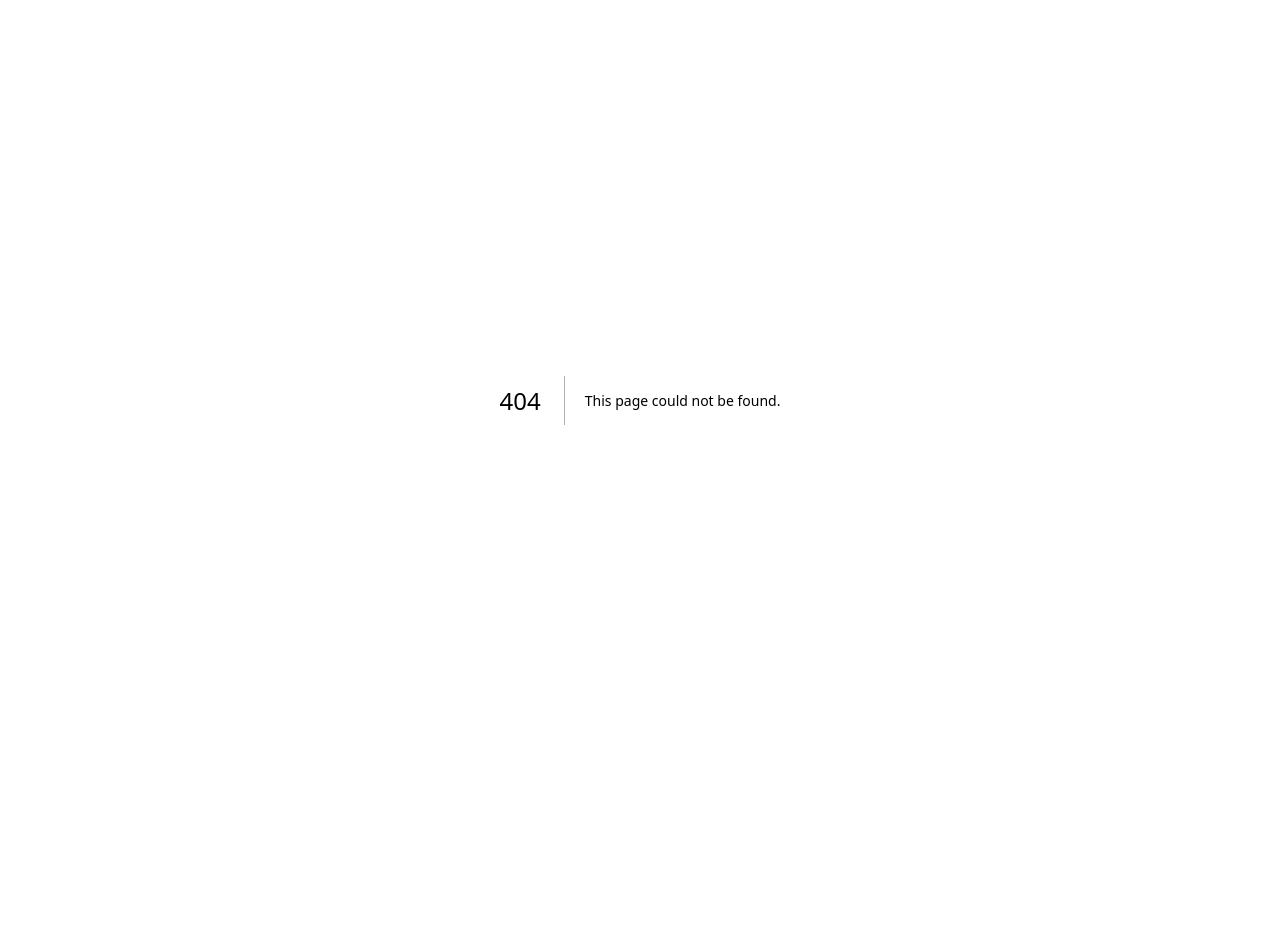
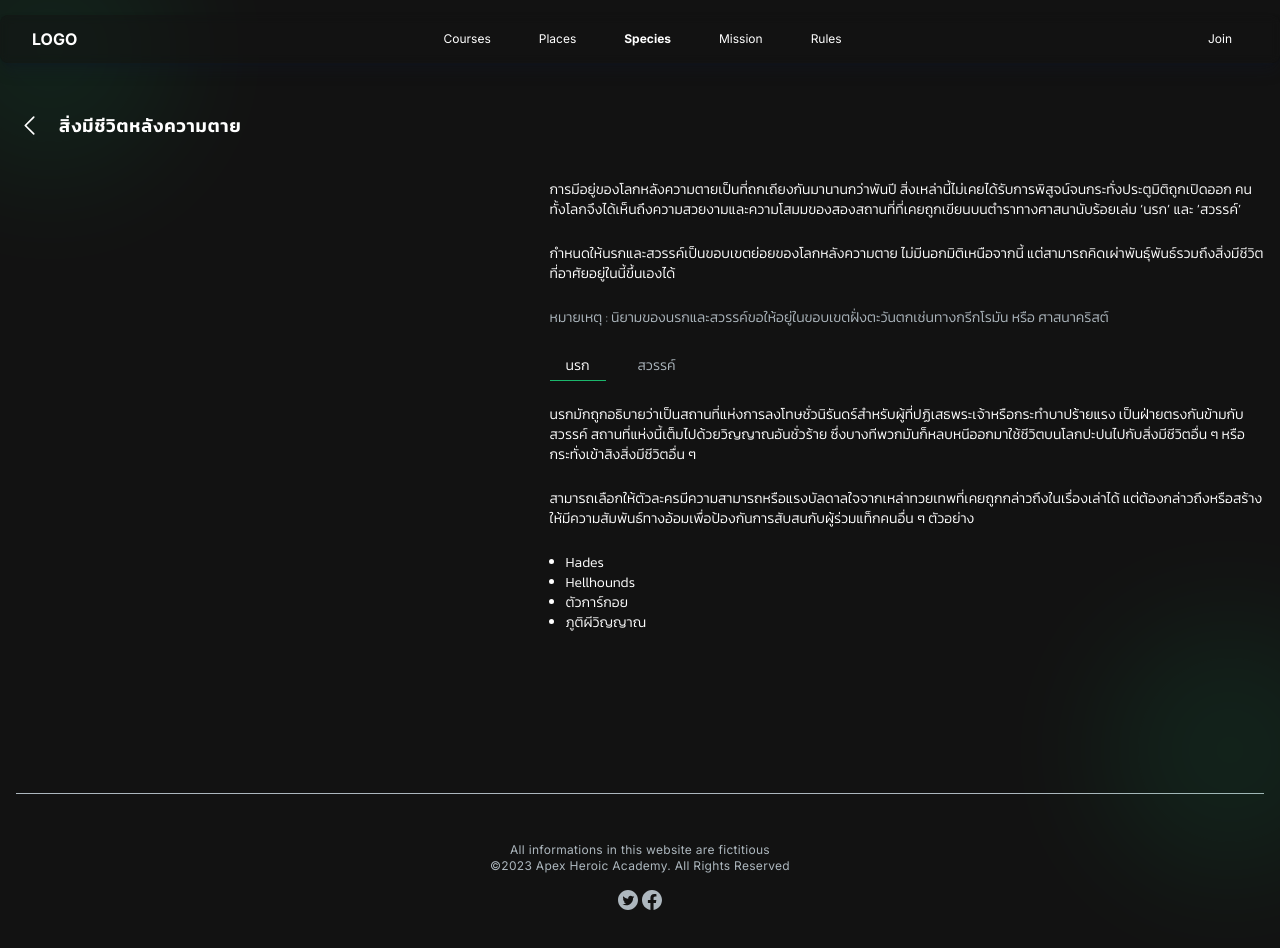
Before and after one commit to SutheeraP/AHA_AU, a Next.js app in the folder aha_au/: page /species/afterdeath in a window 1280 px wide. Before the commit this address had no page. Shown: the top 948 px of the page. Before the commit the page ends 800 px from the top, so only its background shows below. Built offline with nearby package versions, Linux system fonts and the light colour scheme.

Commit message:
afterdeath

```diff
--- /dev/null
+++ b/aha_au/src/app/species/afterdeath/page.js
@@ -0,0 +1,131 @@
+"use client";
+
+import React, { useState } from "react";
+import Navbar from "@/app/component/Navbar";
+import GreenBlur from "@/app/component/GreenBlur";
+import BackContent from "@/app/component/BackContent";
+import Footer from "@/app/component/Footer";
+
+export default function page() {
+  const [selectedID, setSelectedID] = useState(1);
+  const data = [
+    {
+      label: "นรก",
+      id: 1,
+      content: (
+        <div className="flex flex-col gap-6">
+          <div>
+            นรกมักถูกอธิบายว่าเป็นสถานที่แห่งการลงโทษชั่วนิรันดร์สำหรับผู้ที่ปฏิเสธพระเจ้าหรือกระทำบาปร้ายแรง
+            เป็นฝ่ายตรงกันข้ามกับสวรรค์
+            สถานที่แห่งนี้เต็มไปด้วยวิญญาณอันชั่วร้าย
+            ซึ่งบางทีพวกมันก็หลบหนีออกมาใช้ชีวิตบนโลกปะปนไปกับสิ่งมีชีวิตอื่น ๆ
+            หรือกระทั่งเข้าสิงสิ่งมีชีวิตอื่น ๆ
+          </div>
+          <div>
+            สามารถเลือกให้ตัวละครมีความสามารถหรือแรงบัลดาลใจจากเหล่าทวยเทพที่เคยถูกกล่าวถึงในเรื่องเล่าได้
+            แต่ต้องกล่าวถึงหรือสร้างให้มีความสัมพันธ์ทางอ้อมเพื่อป้องกันการสับสนกับผู้ร่วมแท็กคนอื่น
+            ๆ ตัวอย่าง
+          </div>
+          <ul className="list-disc pl-4">
+            <li>Hades</li>
+            <li>Hellhounds</li>
+            <li>ตัวการ์กอย</li>
+            <li>ภูติผีวิญญาณ</li>
+          </ul>
+        </div>
+      ),
+    },
+    {
+      label: "สวรรค์",
+      id: 2,
+      content: (
+        <div className="flex flex-col gap-4">
+          <div>
+            สวรรค์ถือเป็นจุดหมายปลายทางสูงสุดสำหรับดวงวิญญาณของผู้ศรัทธาเนื่องจากจะได้รับใช้พระเจ้าในโลกหลังความตาย
+            นับว่าเป็นสถานที่แห่งความยินดี ความสงบ
+            และความปราศจากทุกข์ชั่วนิรันดร์ บนสวรรค์เต็มไปด้วยความรื่นเริง
+            เสียงดนตรี และธรรมชาติที่น่าอภิรมย์
+          </div>
+          <div>
+            สามารถเลือกให้ตัวละครมีความสามารถหรือแรงบัลดาลใจจากเหล่าทวยเทพที่เคยถูกกล่าวถึงในเรื่องเล่าได้
+            แต่ต้องกล่าวถึงหรือสร้างให้มีความสัมพันธ์ทางอ้อมเพื่อป้องกันการสับสนกับผู้ร่วมแท็กคนอื่น
+            ๆ ตัวอย่าง
+          </div>
+          <ul className="list-disc pl-4">
+            <li>นางฟ้า หรือ เทวดา</li>
+            <li>คิวปิด</li>
+            <li>ลูกหลานเทพซุส</li>
+          </ul>
+        </div>
+      ),
+    },
+  ];
+
+  const handleChange = (id) => {
+    setSelectedID(id);
+  };
+
+  const thiscontent = (
+    <div>
+      <div className="grid grid-cols-1 md:grid-cols-5 gap-8 text-xs md:text-sm font-light">
+        <div className="col-span-2"></div>
+        <div className="col-span-3">
+          <div className="flex flex-col gap-6">
+            <div>
+              การมีอยู่ของโลกหลังความตายเป็นที่ถกเถียงกันมานานกว่าพันปี
+              สิ่งเหล่านี้ไม่เคยได้รับการพิสูจน์จนกระทั่งประตูมิติถูกเปิดออก
+              คนทั้งโลกจึงได้เห็นถึงความสวยงามและความโสมมของสองสถานที่ที่เคยถูกเขียนบนตำราทางศาสนานับร้อยเล่ม
+              ‘นรก’ และ ‘สวรรค์’
+            </div>
+            <div>
+              กำหนดให้นรกและสวรรค์เป็นขอบเขตย่อยของโลกหลังความตาย
+              ไม่มีนอกมิติเหนือจากนี้
+              แต่สามารถคิดเผ่าพันธุ์พันธ์รวมถึงสิ่งมีชีวิตที่อาศัยอยู่ในนี้ขึ้นเองได้
+            </div>
+            <div className="text-faded">
+              หมายเหตุ :
+              นิยามของนรกและสวรรค์ขอให้อยู่ในขอบเขตฝั่งตะวันตกเช่นทางกรีกโรมัน
+              หรือ ศาสนาคริสต์
+            </div>
+            <div className="flex gap-4">
+              {data.map((item) => (
+                <div key={item.id}>
+                  <div
+                    onClick={() => handleChange(item.id)}
+                    className={`${
+                      selectedID === item.id
+                        ? "border-b border-primary"
+                        : "text-faded"
+                    } px-4 py-1 hover:cursor-pointer`}
+                  >
+                    {item.label}
+                  </div>
+                </div>
+              ))}
+            </div>
+            <div>{data.find((item) => item.id === selectedID).content}</div>
+          </div>
+        </div>
+      </div>
+    </div>
+  );
+
+  return (
+    <main className="bg-secondary-400 text-white w-full relative overflow-hidden min-h-screen">
+      <div className="absolute left-[-200px] top-[-200px] z-0">
+        <GreenBlur />
+      </div>
+      <div className="absolute right-[-200px] top-[500px] z-0">
+        <GreenBlur />
+      </div>
+      <Navbar />
+
+      <BackContent
+        label="สิ่งมีชีวิตหลังความตาย"
+        content={thiscontent}
+        prev="/species"
+      />
+      <Footer />
+    </main>
+  );
+}
--- a/aha_au/src/app/species/afterlife/page.js
+++ /dev/null
@@ -1,38 +0,0 @@
-import React from "react";
-import Navbar from "@/app/component/Navbar";
-import GreenBlur from "@/app/component/GreenBlur";
-import BackContent from "@/app/component/BackContent";
-import Footer from "@/app/component/Footer";
-
-export default function page() {
-  const thiscontent = (
-    <div>
-      <div className="grid grid-cols-1 md:grid-cols-5 gap-8 text-sm font-light">
-        <div className="col-span-2"></div>
-        <div className="col-span-3">
-          <div className="flex flex-col gap-4">
-            <div>การมีอยู่ของโลกหลังความตายเป็นที่ถกเถียงกันมานานกว่าพันปี สิ่งเหล่านี้ไม่เคยได้รับการพิสูจน์จนกระทั่งประตูมิติถูกเปิดออก คนทั้งโลกจึงได้เห็นถึงความสวยงามและความโสมมของสองสถานที่ที่เคยถูกเขียนบนตำราทางศาสนานับร้อยเล่ม ‘นรก’ และ ‘สวรรค์’</div>
-            <div>กำหนดให้นรกและสวรรค์เป็นขอบเขตย่อยของโลกหลังความตาย ไม่มีนอกมิติเหนือจากนี้ แต่สามารถคิดเผ่าพันธุ์พันธ์รวมถึงสิ่งมีชีวิตที่อาศัยอยู่ในนี้ขึ้นเองได้</div>
-            <div className="text-faded">หมายเหตุ : นิยามของนรกและสวรรค์ขอให้อยู่ในขอบเขตฝั่งตะวันตกเช่นทางกรีกโรมัน หรือ ศาสนาคริสต์</div>
-            <div></div>
-          </div>
-        </div>
-      </div>
-    </div>
-  )
-
-  return (
-    <main className="bg-secondary-400 text-white w-full relative overflow-hidden">
-      <div className="absolute left-[-200px] top-[-200px] z-0">
-        <GreenBlur />
-      </div>
-      <div className="absolute right-[-200px] top-[500px] z-0">
-        <GreenBlur />
-      </div>
-      <Navbar />
-
-      <BackContent label="สิ่งมีชีวิตหลังความตาย" content={thiscontent} prev="/species" />
-      <Footer />
-    </main>
-  );
-}
--- a/aha_au/src/app/species/page.js
+++ b/aha_au/src/app/species/page.js
@@ -24,7 +24,7 @@ export default function page() {
     {
       label: "สิ่งมีชีวิตหลังความตาย ",
       info: "การมีอยู่ของโลกหลังความตายเป็นที่ถกเถียงกันมานานกว่าพันปี สิ่งเหล่านี้ไม่เคยได้รับการพิสูจน์จนกระทั่งประตูมิติถูกเปิดออก คนทั้งโลกจึงได้เห็นถึงความสวยงามและความโสมมของสองสถานที่ที่เคยถูกเขียนบนตำราทางศาสนานับร้อยเล่ม ‘นรก’ และ ‘สวรรค์’ ",
-      path: "/species/afterlife",
+      path: "/species/afterdeath",
       img: "",
       islink: true,
       isflip: true,
@@ -57,7 +57,7 @@ export default function page() {
       <Navbar />
 
       <div className={kanit.className}>
-        <div className="container mx-auto px-4 text-sm font-light text-center">
+        <div className="container mx-auto px-4 text-xs md:text-sm font-light text-center">
           <div className="flex min-h-screen">
             <div className="m-auto flex flex-col gap-48">
               <div className="flex justify-center">
@@ -83,17 +83,17 @@ export default function page() {
                       item.isflip ? "md:order-last" : ""
                     } flex justify-center`}
                   >
-                    <Image src="./greenblur.svg" width={200} height={200} />
+                    <Image alt="greenblur" src="./greenblur.svg" width={200} height={200} />
                   </div>
                   <div className="flex flex-col gap-8">
                     <div className="text-lg font-semibold tracking-wider">
                       {item.label}
                     </div>
-                    <div>{item.info}</div>
+                    <div className="">{item.info}</div>
                     {item.islink && (
-                      <div className="flex justify-center md:justify-start">
+                      <div className="flex justify-center md:justify-start text-xs">
                         <Link href={item.path}>
-                          <div className="rounded-full border border-primary text-primary py-1 px-14 font-semibold w-fit">
+                          <div className="rounded-full border border-primary text-primary py-1 px-14 w-fit">
                             เพิ่มเติม
                           </div>
                         </Link>
```
